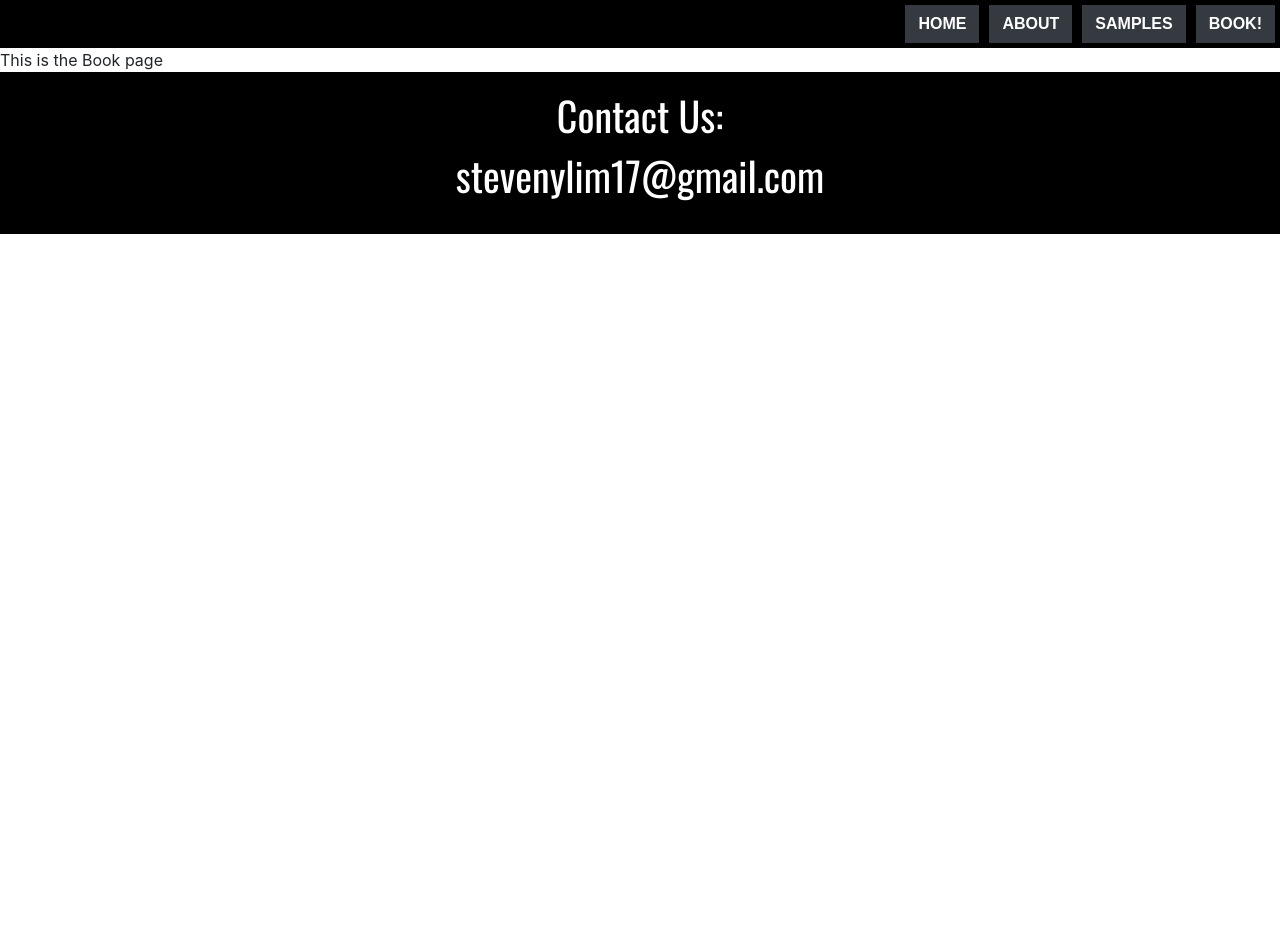
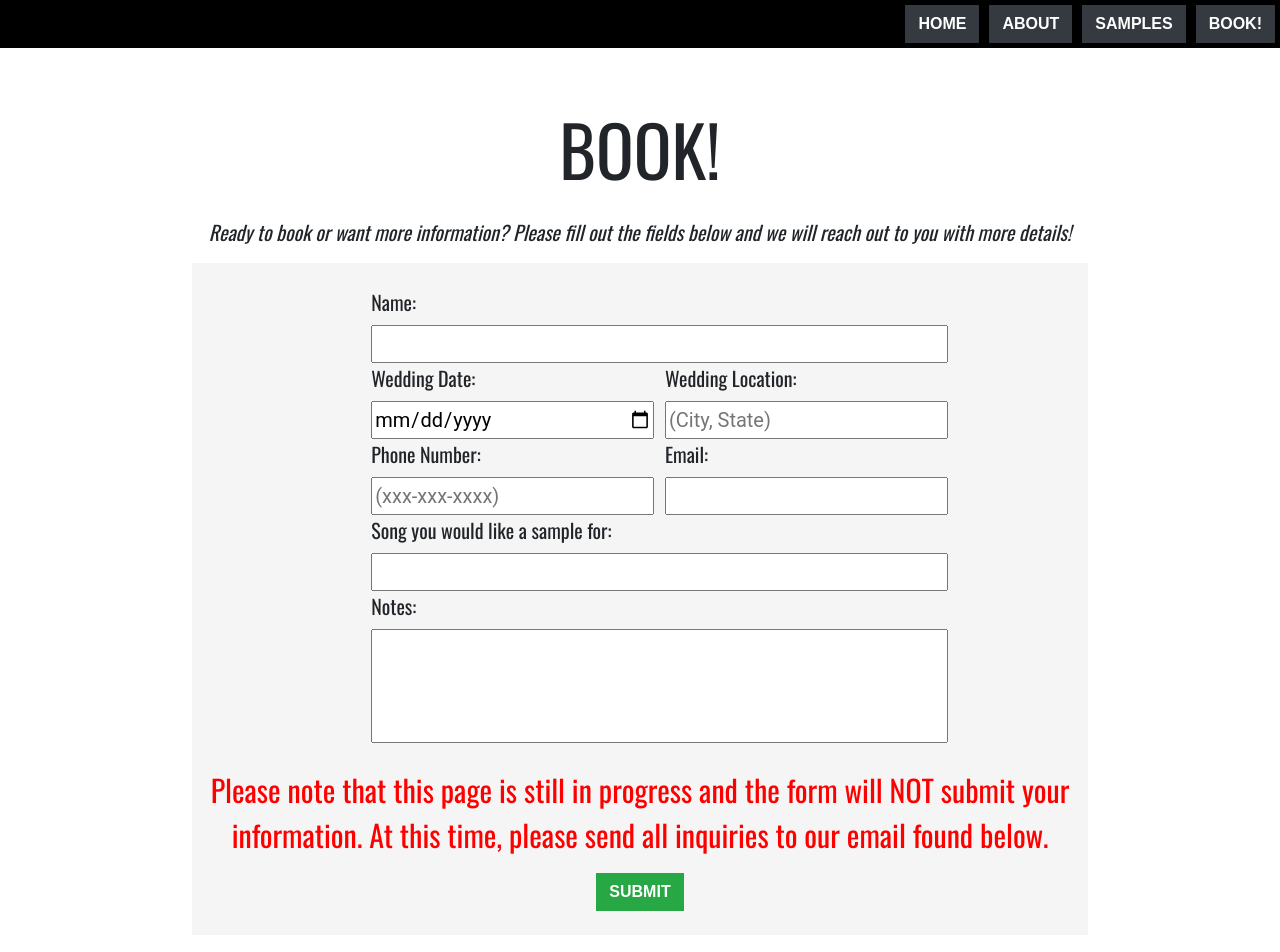
Before and after one commit to SlimPortfolio/DLP, a plain HTML site: page book.html in a window 1280 px wide. Shown: the top 952 px of the page. Before the commit the page ends 800 px from the top, so only its background shows below. Drawn offline with nearby package versions, Linux system fonts and the light colour scheme.

Commit message:
about page
display only

```diff
--- a/book.html
+++ b/book.html
@@ -20,7 +20,38 @@
     </div>
     <!-- Body of the Page -->
     <div>
-        This is the Book page
+        <br>
+        <br>
+        <p class="title">BOOK!</p>
+        <p class="subtitle">Ready to book or want more information? Please fill out the fields below and we will reach out to you with more details!</p>
+
+        <div class="bookBackground">
+            <br>
+            <form class="book-grid" id="myForm">
+                <label class="item-book-full">Name:</label>
+                <input type="text" class="item-book-full-response">
+                <label class="item-book-half">Wedding Date:</label>
+                <label class="item-book-half">Wedding Location:</label>
+                <input type="date" class="item-book-half-response">
+                <input type="text" class="item-book-half-response" placeholder="(City, State)">
+                <label class="item-book-half">Phone Number:</label>
+                <label class="item-book-half">Email:</label>
+                <input type="text" class="item-book-half-response" placeholder="(xxx-xxx-xxxx)">
+                <input type="text"class="item-book-half-response">
+                <label class="item-book-full">Song you would like a sample for:</label>
+                <input type="text" class="item-book-full-response">
+                <label class="item-book-full">Notes:</label>
+                <input type="text" class="item-book-full-notes">
+            </form>
+            <br>
+            <p class="specialNote">Please note that this page is still in progress and the form will NOT submit your information. At this time, please send all inquiries to our email found below.</p>
+            <div class="submit-align">
+                <button class="item-submit btn btn-success rounded-0 ">SUBMIT</button>
+            </div>
+            <br>
+        </div>
+        <br>
+        <br>
     </div>
 
     <!-- Footer -->
--- a/designDLP.css
+++ b/designDLP.css
@@ -137,3 +137,78 @@ body{
 .samples{
     background-image:url("images\about-pic1.jpg")
 }
+
+.book-grid{
+    margin-left:20%;
+    margin-right:20%;
+    display:grid;
+    grid-template:repeat(12, 1fr) /repeat(2,1fr);
+    /* border:solid; */
+    column-gap:2%;
+    /* align-items:end; */
+
+}
+
+.item-book-full{
+    grid-column-end: span 2;
+    text-align:start;
+    font-family:oswald;
+    font-size:20px;
+}
+
+.item-book-full-response{
+    grid-column-end: span 2;
+    text-align:start;
+    font-family:roboto;
+    font-size:20px;
+}
+
+.item-book-half{
+    grid-column-end: span 1;
+    text-align:start;
+    font-family:oswald;
+    font-size:20px;
+}
+
+.item-book-half-response{
+    grid-column-end: span 1;
+    text-align:start;
+    font-family:roboto;
+    font-size:20px;
+}
+
+.item-book-full-notes{
+    grid-column-end: span 2;
+    grid-row-start: 10;
+    grid-row-end:13;
+    font-family:roboto;
+    font-size:20px;
+}
+
+.item-submit{
+    /* border:2px solid ; */
+    font-family:Source Sans Pro,sans-serif;
+    color:white;
+    font-weight:bold;
+    display:block;
+    justify-content:center;
+    text-align:center;
+}
+
+.submit-align{
+    display:flex;
+    justify-content: center;
+}
+
+.bookBackground{
+    background-color:whitesmoke;
+    margin-left:15%;
+    margin-right:15%;
+}
+
+.specialNote{
+    font-family:oswald;
+    color:red;
+    font-size:30px;
+    text-align:center;
+}
--- /dev/null
+++ b/script.js
@@ -0,0 +1,3 @@
+function submit(){
+    document.getElementById("myForm").submit();
+}
```
Also changed, not shown: index.html (+5 -1 lines).
